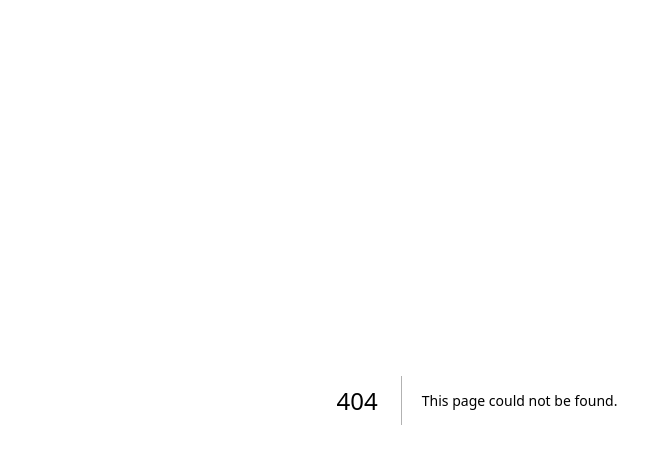
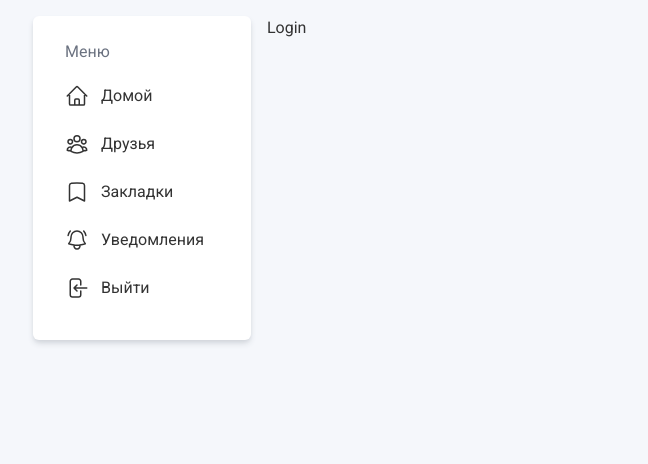
Before and after one commit to MikeSaburov/social-app-1, a Next.js app: page /login in a window 1280 px wide. Before the commit this address had no page. Shown: the top 464 px of the page, without its empty margins (163-811 px from the left). Built offline with nearby package versions, Linux system fonts and the light colour scheme; what tailwindcss-animated would draw is missing.

Commit message:
feature(login): создал страницу входа/выхода

```diff
--- /dev/null
+++ b/pages/login.js
@@ -0,0 +1,5 @@
+import Layout from '@/components/Layout';
+
+export default function Login() {
+  return <Layout>Login</Layout>;
+}
```
